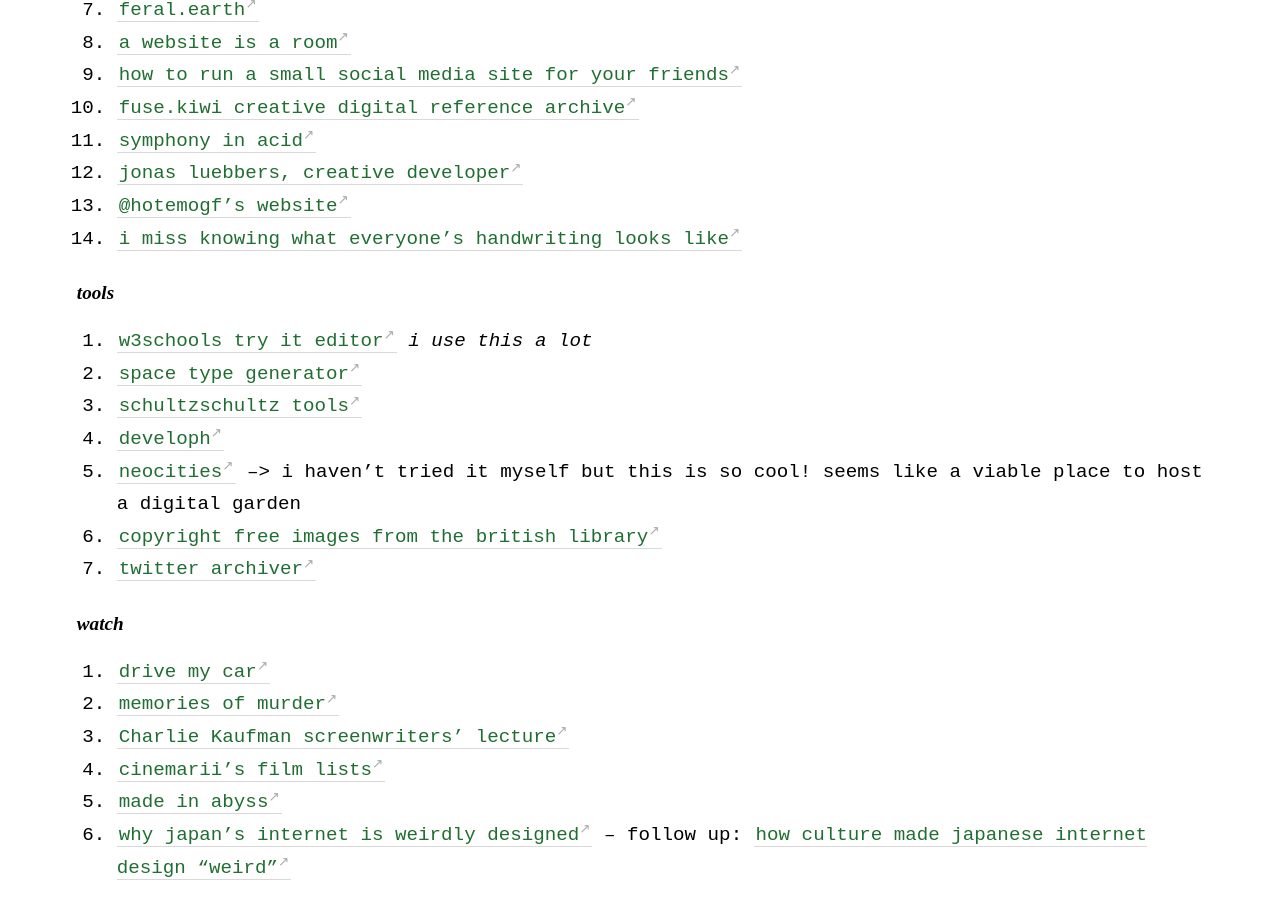
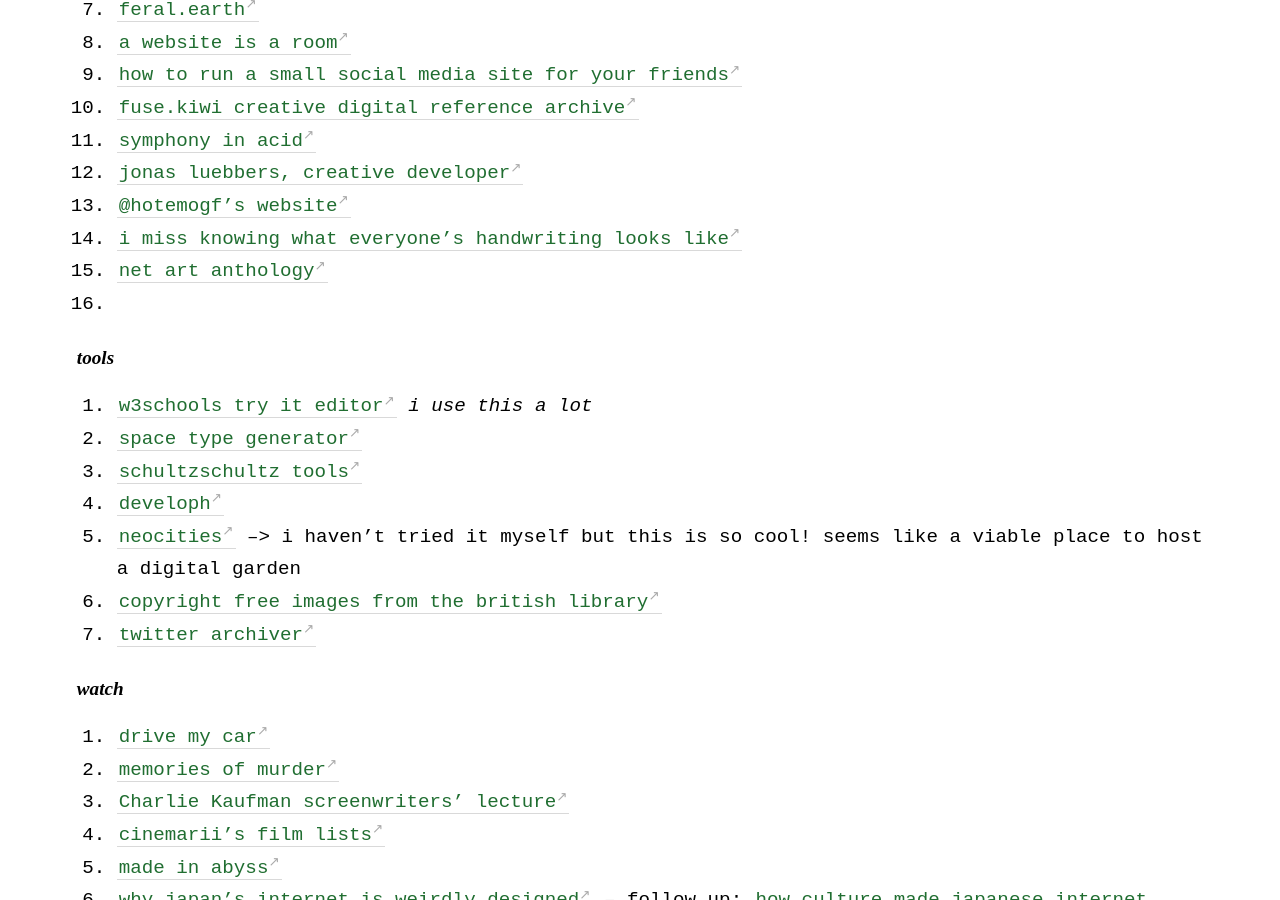
Before and after one commit to geminiworms/talyssagarden.github.io, a Jekyll site: the page built from _pages/big-list.md, in a window 1280 px wide and 900 px high, scrolled down 446 px. Built offline with Jekyll 4.4.1, drawn with Linux system fonts in a browser that asks for light colours.

Commit message:
Update big-list.md

```diff
--- a/_pages/big-list.md
+++ b/_pages/big-list.md
@@ -21,6 +21,8 @@
 12. [jonas luebbers, creative developer](https://jonasluebbers.com)
 13. [@hotemogf's website](https://chia.design/)
 14. [i miss knowing what everyone's handwriting looks like](https://www.are.na/shea/i-miss-knowing-what-everyone-s-handwriting-looks-like)
+15. [net art anthology](https://re-net-art-anthology.superhi.hosting/)
+16.
 
 #### tools
 1. [w3schools try it editor](https://www.w3schools.com/html/tryit.asp?filename=tryhtml_basic) *i use this a lot*
```
